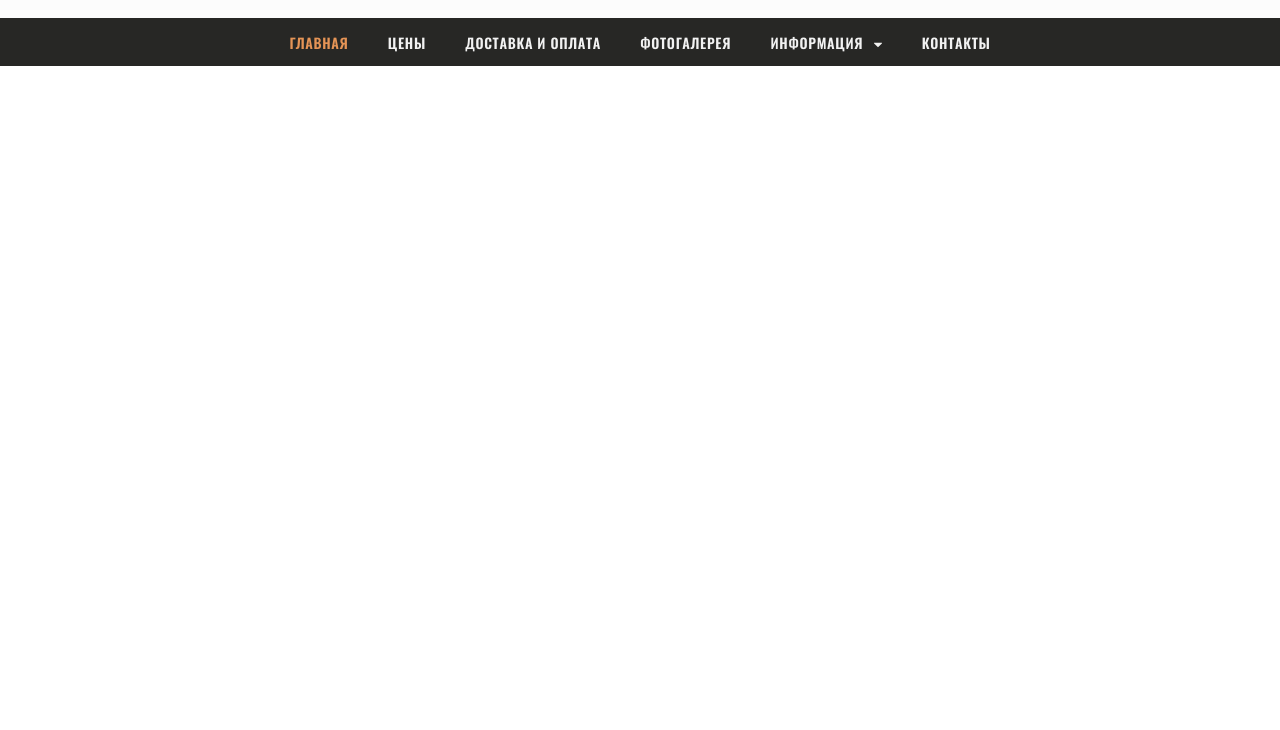
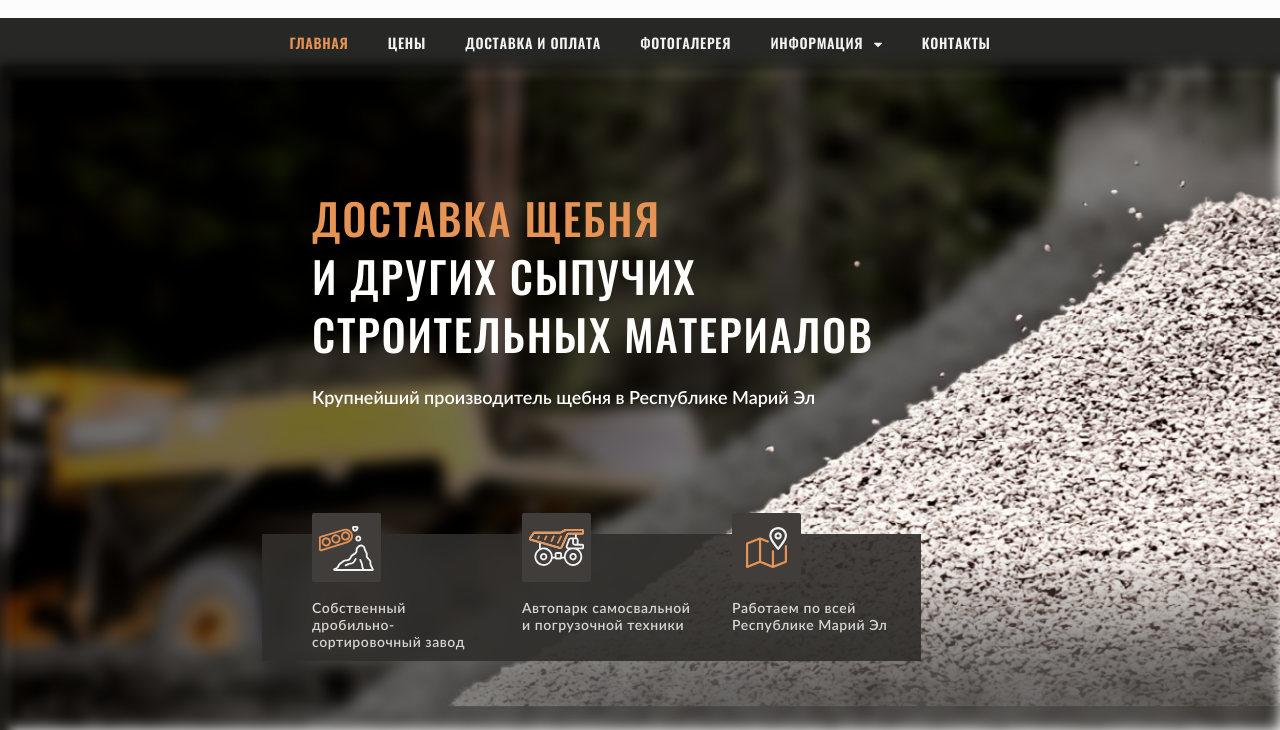
Before and after one commit to Denis-Deonis/Construction-Materials, a plain HTML site: page index.html in a window 1280 px wide. Shown: the part 76-806 px from the top of the page. Drawn offline with Linux system fonts and the light colour scheme.

Commit message:
feat: block logistics

```diff
--- /dev/null
+++ b/blocks/cards/__description/cards__description.css
@@ -0,0 +1,9 @@
+.cards__description {
+    font-family: Lato;
+    font-style: normal;
+    font-weight: 600;
+    font-size: .875rem;
+    line-height: 1.0625rem;
+    opacity: .8;
+    letter-spacing: 0.04em;
+}
--- /dev/null
+++ b/blocks/cards/__img/cards__img.css
@@ -0,0 +1,5 @@
+.cards__img {
+    width: 4.3125rem;
+    height: 4.3125rem;
+
+}
--- /dev/null
+++ b/blocks/cards/__item/cards__item.css
@@ -0,0 +1,6 @@
+.cards__item {
+    max-width: 10.625rem;
+    height: 7.625rem;
+    list-style-type: none;
+    z-index: 3;
+}
--- /dev/null
+++ b/blocks/cards/cards.css
@@ -0,0 +1,19 @@
+.cards {
+    display: flex;
+    justify-self: start;
+    gap: 2.5rem;
+    padding: 5.5625rem 0 0 0;
+    position: relative;
+}
+
+.cards::before {
+    content: "";
+    width: 41.1875rem;
+    height: 7.9375rem;
+
+    background-color:  #302E2C;
+    opacity: .9;
+    position: absolute;
+    left: -3.125rem;
+    bottom: -1.625rem;
+}
--- /dev/null
+++ b/blocks/content/content.css
@@ -0,0 +1,4 @@
+.content {
+    max-width: 120rem;
+    height: 100%;
+}
--- /dev/null
+++ b/blocks/logistics/__containert/logistics__containert.css
@@ -0,0 +1,10 @@
+.logistics__containert {
+    display: inline-block;
+    position: relative;
+    width: 37rem;
+    height: 31.25rem;
+    margin: 6.25rem 0 0 19.5rem;
+    z-index: 2;
+
+    color: #FEFEFD;
+}
--- /dev/null
+++ b/blocks/logistics/__subtitle/logistics__subtitle.css
@@ -0,0 +1,10 @@
+.logistics__subtitle {
+    font-family: Lato;
+    font-style: normal;
+    font-weight: 600;
+    font-size: 1.125rem;
+    line-height: 1.375rem;
+
+    margin: 0;
+    padding: 0;
+}
--- /dev/null
+++ b/blocks/logistics/__title/_style/logistics__title_style_color.css
@@ -0,0 +1,3 @@
+.logistics__title_style_color {
+    color: #E69456;
+}
--- /dev/null
+++ b/blocks/logistics/__title/_style/ogistics__title_style_space.css
@@ -0,0 +1,3 @@
+.ogistics__title_style_space {
+    white-space: pre-line;
+}
--- /dev/null
+++ b/blocks/logistics/__title/logistics__title.css
@@ -0,0 +1,14 @@
+.logistics__title {
+    font-family: Oswald;
+    font-style: normal;
+    font-weight: 500;
+    font-size: 2.6875rem;
+    line-height: 3.625rem;
+
+    letter-spacing: 0.04em;
+    text-transform: uppercase;
+    white-space: pre-line;
+
+    padding: 0;
+    margin: -2.1875rem 0;
+}
--- /dev/null
+++ b/blocks/logistics/logistics.css
@@ -0,0 +1,35 @@
+.logistics {
+    position: relative;
+    width: 100%;
+    height: 41.5rem;
+
+    box-shadow: inset 10px 10px 10px 0 #232320;
+    box-sizing: border-box;
+}
+
+.logistics::before {
+    content: "";
+    position: absolute;
+    left: 0;
+    width: 100%;
+    height: 100%;
+    background-image: linear-gradient(rgba(0, 0, 0, .5), rgba(0, 0, 0, .6)), url(../../images/logistics/stones.jpg);
+    background-repeat: no-repeat;
+    background-position: center center;
+    background-size: cover;
+    filter: blur(7px);
+    z-index: 0;
+    -webkit-filter: blur(7px);
+}
+
+.logistics::after {
+    content: "";
+    position: absolute;
+    right: 0;
+    width: 88%;
+    height: 100%;
+    background-image:  url(../../images/logistics/hill.png);
+    background-repeat: no-repeat;
+    background-size: cover;
+    z-index: 1;
+}
--- a/blocks/menu/__dropdown-content/menu__dropdown-content.css
+++ b/blocks/menu/__dropdown-content/menu__dropdown-content.css
@@ -1,22 +1,29 @@
 .menu__dropdown-content {
     display: none;
+    width: 9.9375rem;
+    min-height: 10.875rem;
     position: absolute;
     text-decoration: none;
-    list-style-type: none;
-    background-color:  #272725;
+    background-color: rgba(48, 46, 44, .7);
 }
 
-.menu__dropdown-content li {
-    text-align: center;
-    padding: 0 .6875rem 0 0;
+.menu__dropdown-content a {
+    text-align: left;
+    padding: 0 .6875rem 0 1rem;
     font-weight: 400;
     font-size: 14px;
 }
 
 .menu__dropdown:hover .menu__dropdown-content {
-    display: block;
+    display: flex;
+    flex-direction: column;
+    gap: .625rem;
 }
 
 .menu__dropdown-content a:hover {
     color: #E59456;
 }
+
+.menu__dropdown-content a:first-child {
+    padding-top: 1.125rem;
+}
--- a/index.html
+++ b/index.html
@@ -59,11 +59,13 @@
 					<a  href="">
 						Информация
 					</a>
-					<ul class="menu__dropdown-content">
-						<li class="menu__link"><a>Реквизиты</a></li>
-						<li class="menu__link"><a>Вакансии</a></li>
-						<li class="menu__link"><a>Документы</a></li>
-					</ul>
+					<nav class="menu__dropdown-content">
+						<a class="menu__link" href="">Отзывы</a>
+						<a class="menu__link" href="">Вопросы и ответы</a>
+						<a class="menu__link" href="">Вакансии</a>
+						<a class="menu__link" href="">Документы</a>
+						<a class="menu__link" href="">Реквизиты</a>
+					</nav>
 				</li>
 				<li class="menu__link "><a href="">
 					Контакты
@@ -71,8 +73,51 @@
 			</ul>
 		</nav>
 	</header>
+
 	<main class="content">
 
+		<section class="logistics">
+			<article class="logistics__containert">
+				<h1 class="logistics__title" >
+					<span class="logistics__title_style_color" >ДОСТАВКА щебня </span>
+					<span class="logistics__title_style_space"> И ДРУГИХ СЫПУЧИХ
+						СТРОИТЕЛЬНЫХ МАТЕРИАЛОВ
+					</span>
+				</h1>
+				<p class="logistics__subtitle">
+					Крупнейший производитель щебня в Республике Марий Эл
+				</p>
+				<ul class="cards">
+					<li class="cards__item">
+						<img class="cards__img"
+							src="./images/cards/factory.svg"
+							alt="иконка дробильно-сортировочного завода"
+						>
+						<p class="cards__description">
+							Собственный дробильно-сортировочный завод
+						</p>
+					</li>
+					<li class="cards__item">
+						<img class="cards__img"
+							src="./images/cards/technic.svg"
+							alt="иконка самосвала"
+						>
+						<p class="cards__description">
+							Автопарк самосвальной и погрузочной техники
+						</p>
+					</li>
+					<li class="cards__item">
+						<img class="cards__img"
+							src="./images/cards/map.svg"
+							alt="иконка карты"
+						>
+						<p class="cards__description">
+							Работаем по всей Республике Марий Эл
+						</p>
+					</li>
+				</ul>
+			</article>
+		</section>
 
 	</main>
 	<footer class="footer">
--- a/pages/index.css
+++ b/pages/index.css
@@ -28,5 +28,23 @@
 @import url(../blocks/menu/__dropdown-content/menu__dropdown-content.css);
 /* </menu> */
 
+@import url(../blocks/content/content.css);
+
+/*<logistics>*/
+@import url(../blocks/logistics/logistics.css);
+@import url(../blocks/logistics/__containert/logistics__containert.css);
+@import url(../blocks/logistics/__title/logistics__title.css);
+@import url(../blocks/logistics/__title/_style/logistics__title_style_color.css);
+@import url(../blocks/logistics/__title/_style/ogistics__title_style_space.css);
+@import url(../blocks/logistics/__subtitle/logistics__subtitle.css);
+/*</logistics>*/
+
+/* <cards> */
+@import url(../blocks/cards/cards.css);
+@import url(../blocks/cards/__item/cards__item.css);
+@import url(../blocks/cards/__img/cards__img.css);
+@import url(../blocks/cards/__description/cards__description.css);
+/* </cards> */
+
 @import url(../blocks/button/button.css);
 @import url(../blocks/button/__theme-header/button__theme-header.css);
```
Also changed, not shown: images/cards/factory.svg (added), images/cards/map.svg (added), images/cards/technic.svg (added), images/logistics/hill.png (added), images/logistics/stones.jpg (added).
